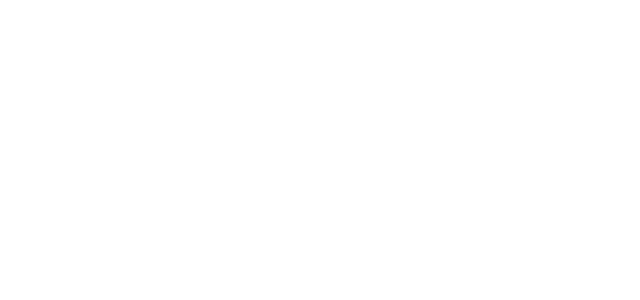
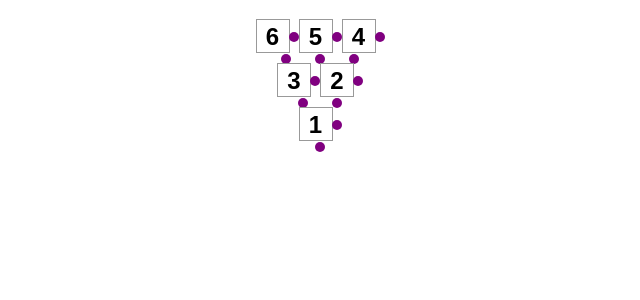
Before and after one commit to diva-harsoor/difference-triangles, a React (Create React App) app: page / in a window 1280 px wide. Shown: the top 300 px of the page, without its empty margins (320-960 px from the left). Built offline with nearby package versions, Linux system fonts and the light colour scheme.

Commit message:
Added arrows with hardcoded values for testing. Will swap out when I have a backend. Longer term TODO: style elements better with CSS

```diff
--- a/src/App.js
+++ b/src/App.js
@@ -1,38 +1,54 @@
-import { useState } from 'react';
+import { useState, useEffect } from 'react';
 
-function Square() {
-    return <button className="square">0</button>;
+function Square({ value }) {
+    return <button className="square">{value}</button>;
   }
 
-export default function Board({ n_rows }) {
-  let length = 0;
-  for (let i = 0; i < n_rows; i++) {
-    length += i;
-  }
-
-  const renderSquare = (index) => (
-    <Square key={index} />
+export default function Board() {
+  const renderSquare = (value) => (
+    <Square key={value} value={value} />
   );
 
-  const renderCells = () => {
-    let cells = Array(length).fill(null);
-    let counter = 0;
+  // Combine, refactor
+  const renderColDot = () => (
+    <div className="coldot"></div>
+  )
+
+  const renderRowDot = () => (
+    <div className="rowdot"></div>
+  )
+
+  const renderCells = (n_rows=3) => {
+    let board = [];
+    let length = (n_rows * (n_rows + 1))/2;
+    let cell_index = length;
     for (let row_i = n_rows; row_i > 0; row_i--) {
       const rowSquares = Array(row_i).fill(null);
+      const rowDots = Array(row_i).fill(null);
       const leftPadding = Array(n_rows - row_i).fill(<div className="empty-square" />);
       for (let col_i = row_i - 1; col_i >= 0; col_i--) {
-        cellsCopy.push(renderSquare(counter++));
+        cell_index--;
+        rowSquares.push(renderSquare(cell_index + 1));
+        rowSquares.push(renderColDot(cell_index + 1));
+        rowDots.push(renderRowDot(cell_index + 1))
       }
-      const row = (
+      const squareRow = (
         <div key={row_i} className="board-row centered-row" >
           {leftPadding}
           {rowSquares}
         </div>
       );
-      cells.push(row);
+      const dotRow = (
+        <div key={row_i} className="board-row centered-row" >
+        {leftPadding}
+        {rowDots}
+      </div>
+      );
+      board.push(squareRow);
+      board.push(dotRow);
     }
-    return cells;
-  }
+    return board;
+  };
 
   return <>{renderCells()}</>;
 }
--- a/src/styles.css
+++ b/src/styles.css
@@ -71,6 +71,26 @@
     width: 34px;
   }
 
+  .coldot {
+    margin-top: 12px;
+    margin-bottom: 12px;
+    width: 10px;
+    height: 10px;
+    background-color: purple;
+    border-radius: 50%;
+    display: inline-block;
+  }
+
+  .rowdot {
+    margin-left: 12px;
+    margin-right: 12px;
+    width: 10px;
+    height: 10px;
+    background-color: purple;
+    border-radius: 50%;
+    display: inline-block;
+  }
+
   .board-row {
     display: flex;
     flex-direction: row;
@@ -83,7 +103,6 @@
     justify-content: center;
   }
 
-
   .status {
     margin-bottom: 10px;
   }
```
